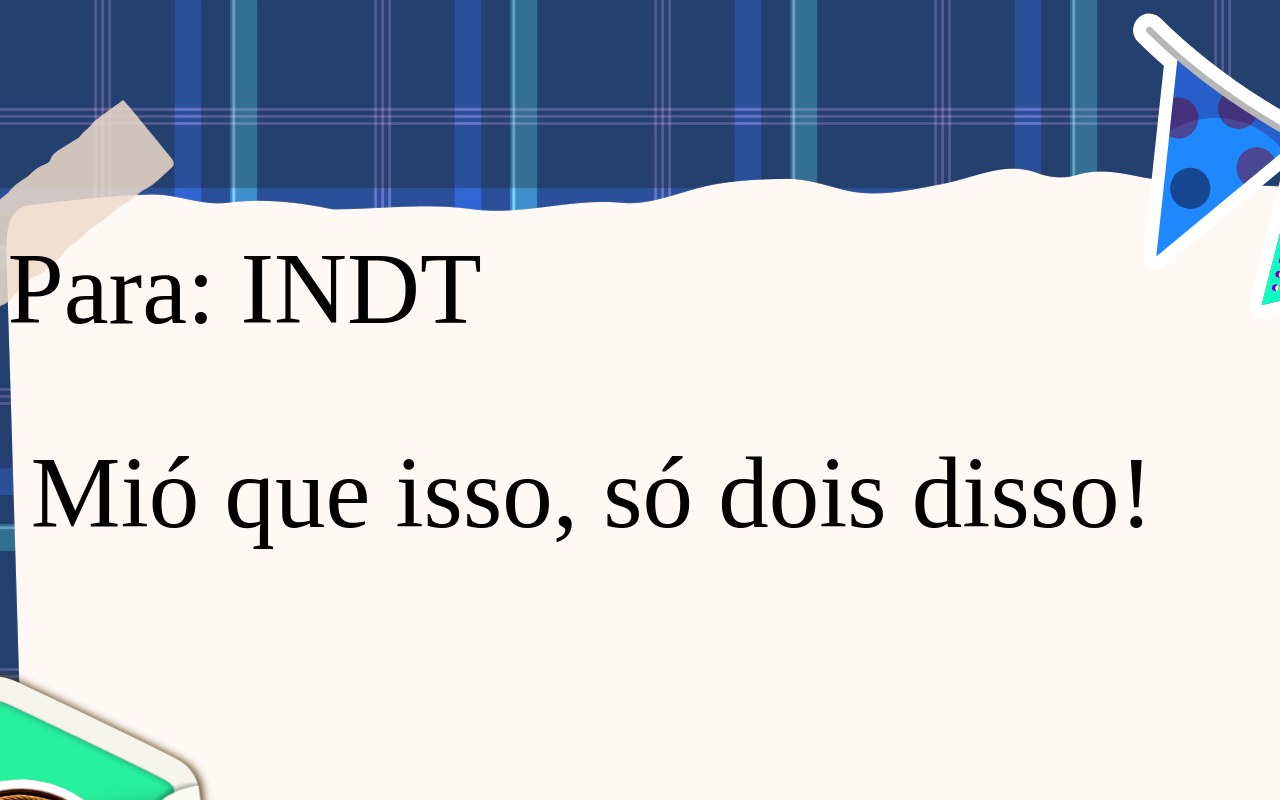
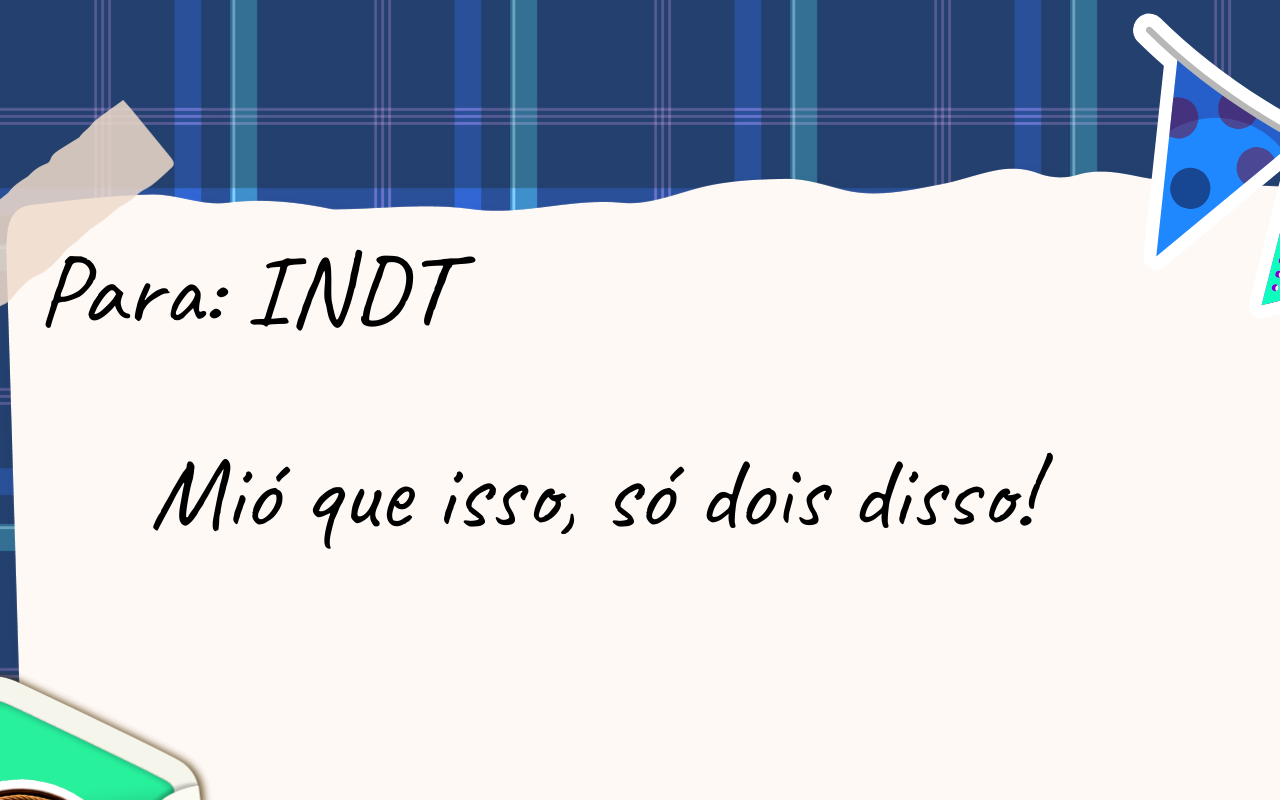
Before and after one commit to lucasbalieiro/forkloveit, a Next.js app: page /elegantech/view in a window 1280 px wide. Shown: the top 800 px of the page. Built offline with nearby package versions, Linux system fonts and the light colour scheme.

Commit message:
fix: adjusts parameters of Dynamic Moldure

```diff
--- a/src/app/components/DynamicMoldure.tsx
+++ b/src/app/components/DynamicMoldure.tsx
@@ -1,23 +1,19 @@
 'use client'
+
+import background from "@/../public/background.png";
+import whiteboard from "@/../public/whiteboard.png";
+import flags from "@/../public/flags.svg"
+import envelope from "@/../public/envelope.png"
+import logo from "@/../public/logo.png"
 import { useEffect, useRef } from 'react';
 
 interface DynamicMoldureProps {
-    backgroundPath: string
-    whiteboardPath: string
-    flagsPath: string
-    envelopPath: string
-    logoPath: string
     message: string
     sender: string
     destination: string
 }
 
 const DynamicMoldureCanvas = ({
-  backgroundPath,
-  whiteboardPath,
-  flagsPath,
-  envelopPath,
-  logoPath,
   message,
   sender,
   destination
@@ -31,19 +27,19 @@
     canvas.height=1080
 
     const backgroundImg = new Image();
-    backgroundImg.src = backgroundPath;
+    backgroundImg.src = background.src;
 
     const whiteboardImg = new Image();
-    whiteboardImg.src = whiteboardPath;
+    whiteboardImg.src = whiteboard.src;
 
     const flagsImg = new Image();
-    flagsImg.src = flagsPath;
+    flagsImg.src = flags.src;
 
     const envelopImg = new Image();
-    envelopImg.src = envelopPath;
+    envelopImg.src = envelope.src;
 
     const logImg = new Image();
-    logImg.src = logoPath;
+    logImg.src = logo.src;
 
     let imagesLoaded = 0;
 
@@ -88,7 +84,7 @@
     flagsImg.onload = onImageLoad;
     envelopImg.onload = onImageLoad;
     logImg.onload = onImageLoad;
-  }, [backgroundPath, whiteboardPath, flagsPath, envelopPath, logoPath, destination, sender, message]);
+  }, [background, whiteboard, flags, envelope, logo, destination, sender, message]);
 
   return <canvas ref={canvasRef} />;
 };
--- a/src/app/elegantech/view/page.tsx
+++ b/src/app/elegantech/view/page.tsx
@@ -1,9 +1,3 @@
-import background from "@/../public/background.png";
-import whiteboard from "@/../public/whiteboard.png";
-import flags from "@/../public/flags.svg"
-import envelope from "@/../public/envelope.png"
-import logo from "@/../public/logo.png"
-
 
 import DynamicMoldure from "@/app/components/DynamicMoldure";
 
@@ -11,16 +5,11 @@
 export default function ViewMessage() {
     return (
         <div className='moldure-container'>
-        <DynamicMoldure
-          backgroundPath={background.src}
-          whiteboardPath={whiteboard.src}
-          flagsPath={flags.src}
-          envelopPath={envelope.src}
-          logoPath={logo.src}
-          message={"Mió que isso, só dois disso!"}
-          sender="Ass: Paulo"
-          destination="Para: INDT"
-        />
+          <DynamicMoldure
+            message={"Mió que isso, só dois disso!"}
+            sender="Ass: Paulo"
+            destination="Para: INDT"
+          />
       </div>
     )
 }
```
